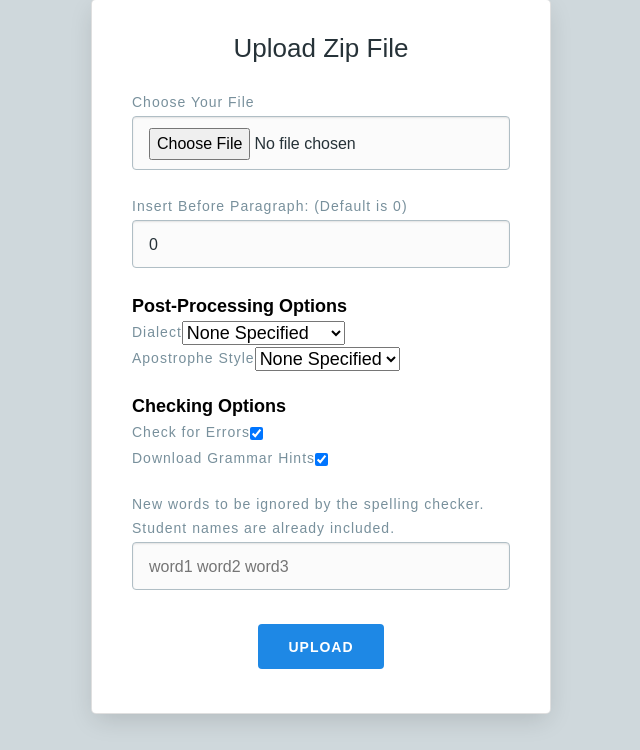
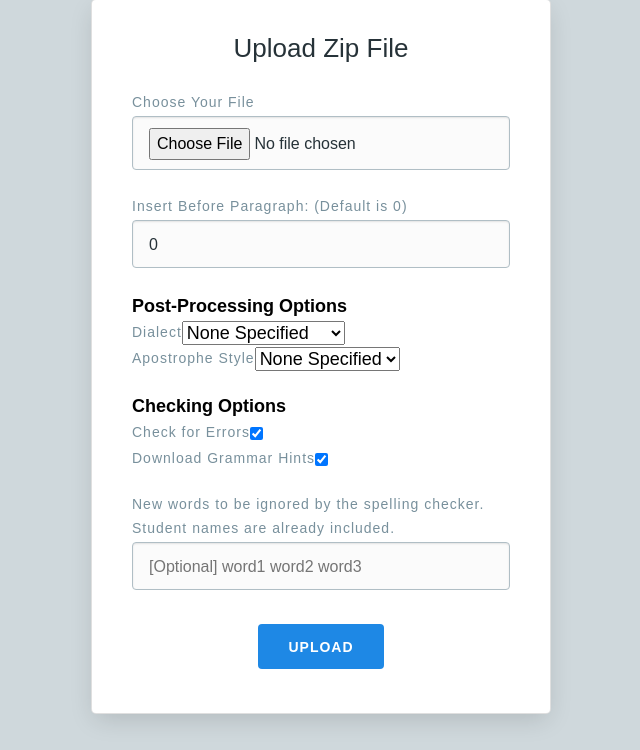
Before and after one commit to Johnny-Wish/template-filler, a Flask app: page /uploads/new-letter in a window 1280 px wide. Shown: the part 91-841 px from the top of the page, without its empty margins (319-959 px from the left). Run offline with Flask 2, Linux system fonts and the light colour scheme; parts of the project's set-up code (start-up, migrations or seed data) failed here and were passed over.

Commit message:
fix(ui): remove requirement for new spellings on web page

```diff
--- a/templates/upload.html
+++ b/templates/upload.html
@@ -52,7 +52,7 @@
             <label for="new_words">New words to be ignored by the spelling checker.
               Student names are already included.</label>
             <input type="text" id="new_words" name="new_words"
-                   class="field" placeholder="word1 word2 word3" required>
+                   class="field" placeholder="[Optional] word1 word2 word3">
           </div>
         </div>
 
```
